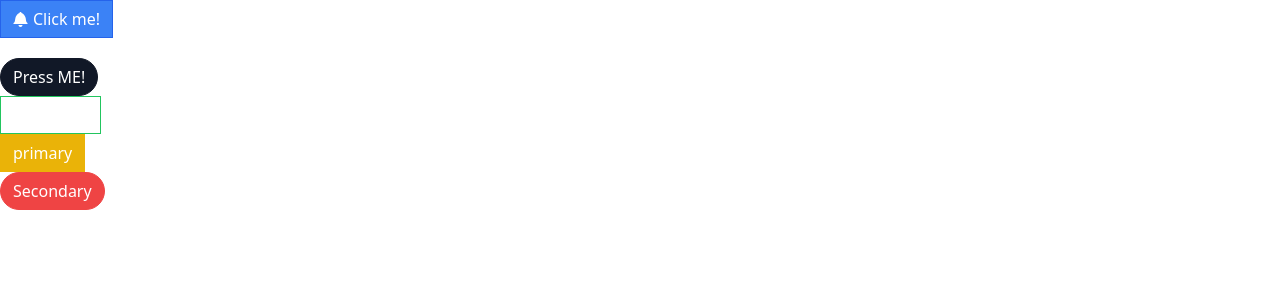
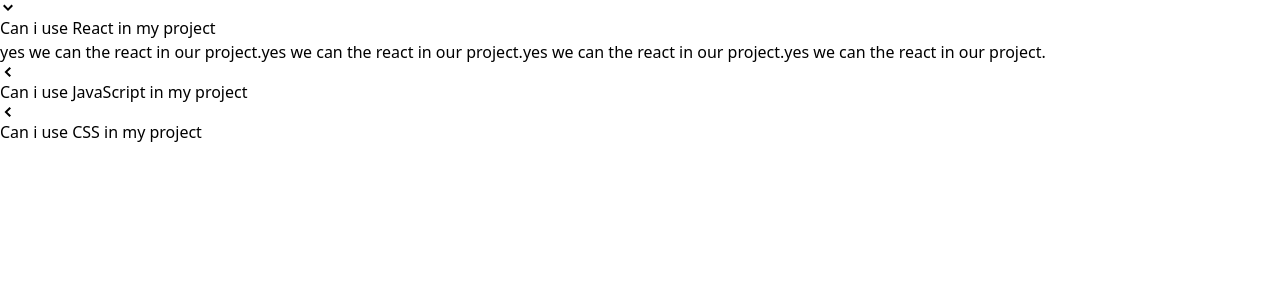
Before and after one commit to tanishnarang/buttons, a React (Create React App) app: page / in a window 1280 px wide. Shown: the top 300 px of the page. Built offline with nearby package versions, Linux system fonts and the light colour scheme.

Commit message:
adding displaying a\icons for accordion

```diff
--- a/src/App.js
+++ b/src/App.js
@@ -1,27 +1,22 @@
-// import { click } from "@testing-library/user-event/dist/click";
-import { GoBell } from "react-icons/go";
-import Button from "./components/Button";
+import Accordion from "./components/Accordion";
 export default function App() {
-  const handleClick = () => {
-    console.log("primary button clicked");
-  };
+  const items = [
+    {
+      label: "Can i use React in my project",
+      content:
+        "yes we can the react in our project.yes we can the react in our project.yes we can the react in our project.yes we can the react in our project.",
+    },
+    {
+      label: "Can i use JavaScript in my project",
+      content:
+        "yes we can the react in our project.yes we can the react in our project.yes we can the react in our project.yes we can the react in our project.",
+    },
+    {
+      label: "Can i use CSS in my project",
+      content:
+        "yes we can the react in our project.yes we can the react in our project.yes we can the react in our project.yes we can the react in our project.",
+    },
+  ];
 
-  return (
-    <div>
-      <Button primary onClick={handleClick} className={"mb-5"}>
-        <GoBell className="mr-1" />
-        Click me!
-      </Button>
-      <Button secondary rounded onMouseOver={handleClick}>
-        Press ME!
-      </Button>
-      <Button success outline>
-        hover Me!
-      </Button>
-      <Button warning>primary</Button>
-      <Button danger rounded>
-        Secondary
-      </Button>
-    </div>
-  );
+  return <Accordion items={items} />;
 }
--- /dev/null
+++ b/src/components/Accordion.js
@@ -0,0 +1,28 @@
+import { useState } from "react";
+import { GoChevronLeft, GoChevronDown } from "react-icons/go";
+export default function Accordion({ items }) {
+  const [expandedIndex, setExpandedIndex] = useState(0);
+
+  const handleClick = (nextIndex) => {
+    setExpandedIndex(nextIndex);
+  };
+
+  const renderedItems = items.map((item, index) => {
+    const isExpanded = index === expandedIndex;
+
+    const icons = (
+      <span>{isExpanded ? <GoChevronDown /> : <GoChevronLeft />}</span>
+    );
+
+    return (
+      <div key={item.id}>
+        <div onClick={() => handleClick(index)}>
+          {icons}
+          {item.label}
+        </div>
+        {isExpanded && <div>{item.content}</div>}
+      </div>
+    );
+  });
+  return <div>{renderedItems}</div>;
+}
--- /dev/null
+++ b/src/pages/ButtonPages.js
@@ -0,0 +1,27 @@
+// import { click } from "@testing-library/user-event/dist/click";
+import { GoBell } from "react-icons/go";
+import Button from "./components/Button";
+export default function ButtonPage() {
+  const handleClick = () => {
+    console.log("primary button clicked");
+  };
+
+  return (
+    <div>
+      <Button primary onClick={handleClick} className={"mb-5"}>
+        <GoBell className="mr-1" />
+        Click me!
+      </Button>
+      <Button secondary rounded onMouseOver={handleClick}>
+        Press ME!
+      </Button>
+      <Button success outline>
+        hover Me!
+      </Button>
+      <Button warning>primary</Button>
+      <Button danger rounded>
+        Secondary
+      </Button>
+    </div>
+  );
+}
```
